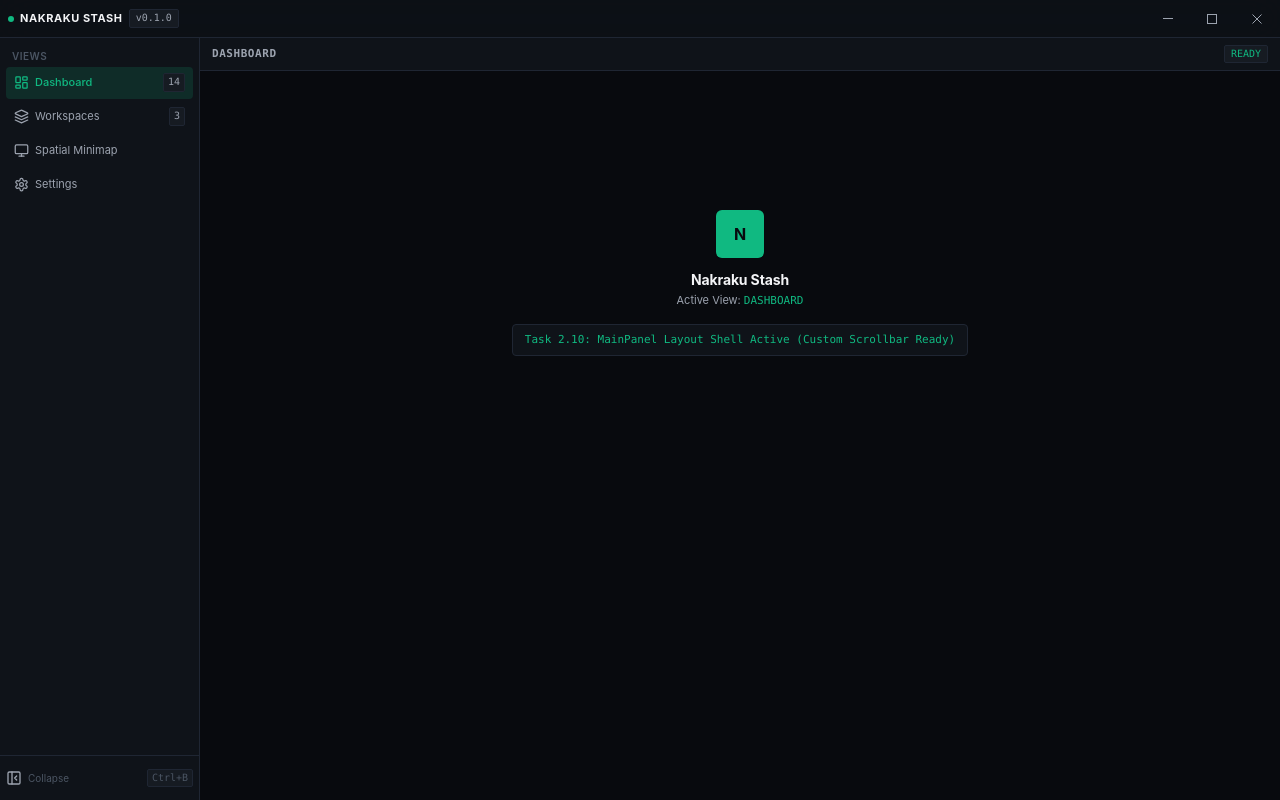
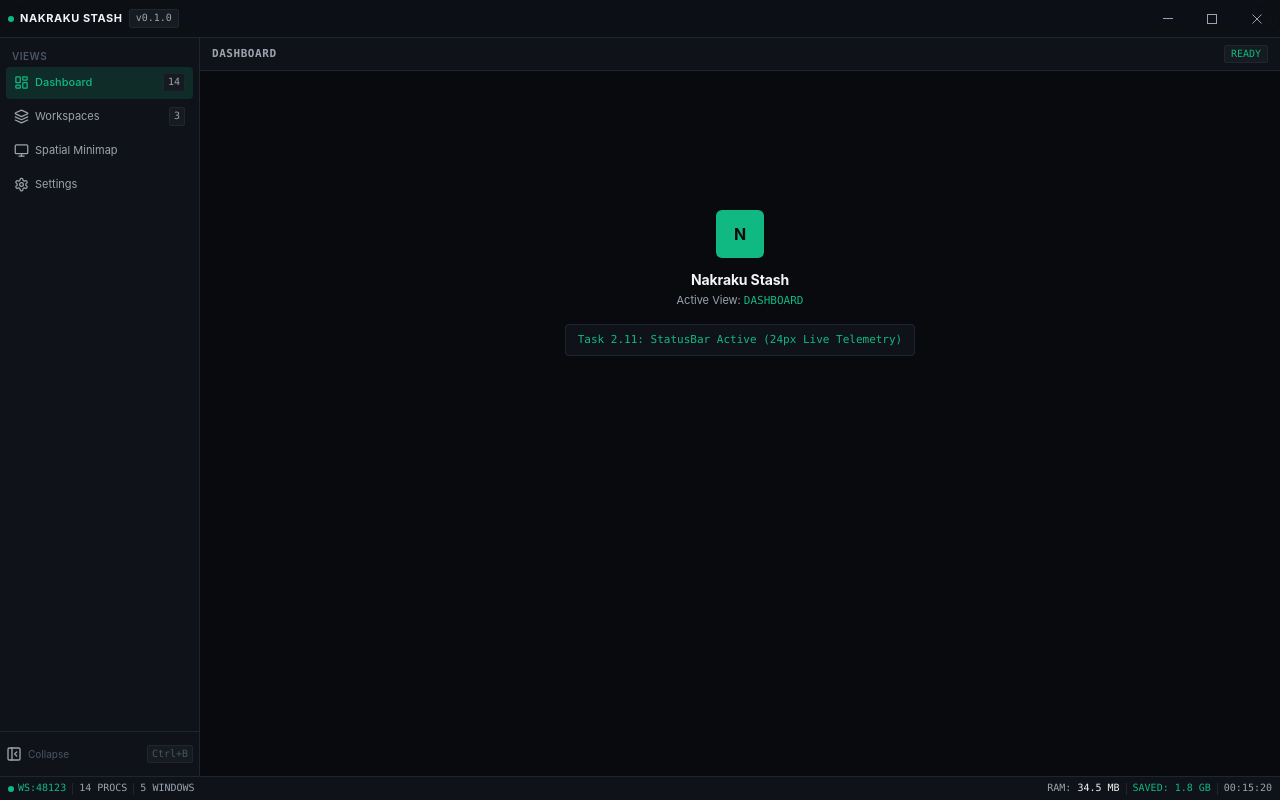
Before and after one commit to codemaulana/nakraku, a React (Vite) app: page / in a window 1280 px wide. Built offline with nearby package versions, Linux system fonts and the light colour scheme.

Commit message:
feat(phase-2): complete task 2.11 - build statusbar component with live telemetry

```diff
--- a/src/App.tsx
+++ b/src/App.tsx
@@ -2,6 +2,7 @@ import React, { useState } from "react";
 import { Titlebar } from "./components/Titlebar";
 import { Sidebar } from "./components/Sidebar";
 import { MainPanel } from "./components/MainPanel";
+import { StatusBar } from "./components/StatusBar";
 
 export const App: React.FC = () => {
   const [activeTab, setActiveTab] = useState<string>("dashboard");
@@ -39,11 +40,13 @@ export const App: React.FC = () => {
             </p>
 
             <div className="border border-border-subtle rounded-sm bg-bg-surface px-base py-sm text-xs text-accent-emerald font-mono">
-              Task 2.10: MainPanel Layout Shell Active (Custom Scrollbar Ready)
+              Task 2.11: StatusBar Active (24px Live Telemetry)
             </div>
           </div>
         </MainPanel>
       </div>
+
+      <StatusBar ramSaved="1.8 GB" />
     </div>
   );
 };
--- /dev/null
+++ b/src/components/StatusBar.tsx
@@ -0,0 +1,92 @@
+import React, { useEffect, useState } from "react";
+
+export interface StatusBarProps {
+  ramUsage?: string;
+  ramSaved?: string;
+  processCount?: number;
+  windowCount?: number;
+  bridgeConnected?: boolean;
+  bridgePort?: number;
+  showClock?: boolean;
+  className?: string;
+}
+
+const StatusBarClock: React.FC = () => {
+  const [time, setTime] = useState<string>(() =>
+    new Date().toLocaleTimeString([], { hour12: false })
+  );
+
+  useEffect(() => {
+    const timer = setInterval(() => {
+      setTime(new Date().toLocaleTimeString([], { hour12: false }));
+    }, 1000);
+    return () => clearInterval(timer);
+  }, []);
+
+  return <span>{time}</span>;
+};
+
+interface BridgeIndicatorProps {
+  connected: boolean;
+  port: number;
+}
+
+const BridgeIndicator: React.FC<BridgeIndicatorProps> = ({ connected, port }) => (
+  <div className="flex items-center gap-2xs" title={`WebSocket Bridge ws://127.0.0.1:${port}`}>
+    <span
+      className={`w-1.5 h-1.5 rounded-full ${
+        connected ? "bg-status-active" : "bg-status-warning"
+      }`}
+    />
+    <span className={connected ? "text-accent-emerald" : "text-status-warning"}>
+      WS:{port}
+    </span>
+  </div>
+);
+
+export const StatusBar: React.FC<StatusBarProps> = ({
+  ramUsage = "34.5 MB",
+  ramSaved,
+  processCount = 14,
+  windowCount = 5,
+  bridgeConnected = true,
+  bridgePort = 48123,
+  showClock = true,
+  className = "",
+}) => {
+  return (
+    <footer
+      className={`flex items-center justify-between h-statusbar w-full bg-bg-surface border-t border-border-subtle px-sm text-2xs font-mono text-text-secondary select-none shrink-0 ${className}`}
+    >
+      <div className="flex items-center gap-xs">
+        <BridgeIndicator connected={bridgeConnected} port={bridgePort} />
+
+        <span className="h-3 w-px bg-border-subtle" />
+
+        <span>{processCount} PROCS</span>
+
+        <span className="h-3 w-px bg-border-subtle" />
+
+        <span>{windowCount} WINDOWS</span>
+      </div>
+
+      <div className="flex items-center gap-xs">
+        <span>RAM: <strong className="text-text-primary font-normal">{ramUsage}</strong></span>
+
+        {ramSaved && (
+          <>
+            <span className="h-3 w-px bg-border-subtle" />
+            <span className="text-accent-emerald">SAVED: {ramSaved}</span>
+          </>
+        )}
+
+        {showClock && (
+          <>
+            <span className="h-3 w-px bg-border-subtle" />
+            <StatusBarClock />
+          </>
+        )}
+      </div>
+    </footer>
+  );
+};
```
Also changed, not shown: 2 other files (tests, documents, lock files or other folders).
